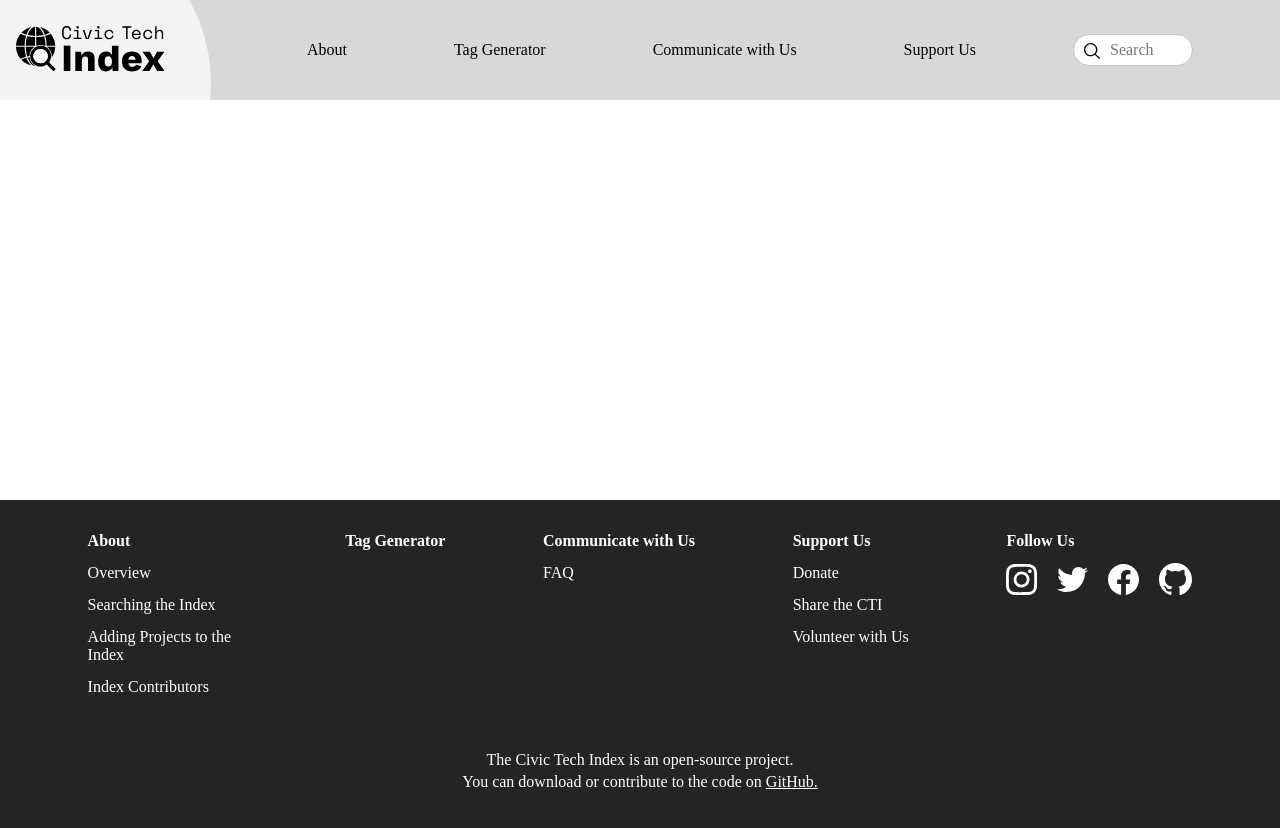
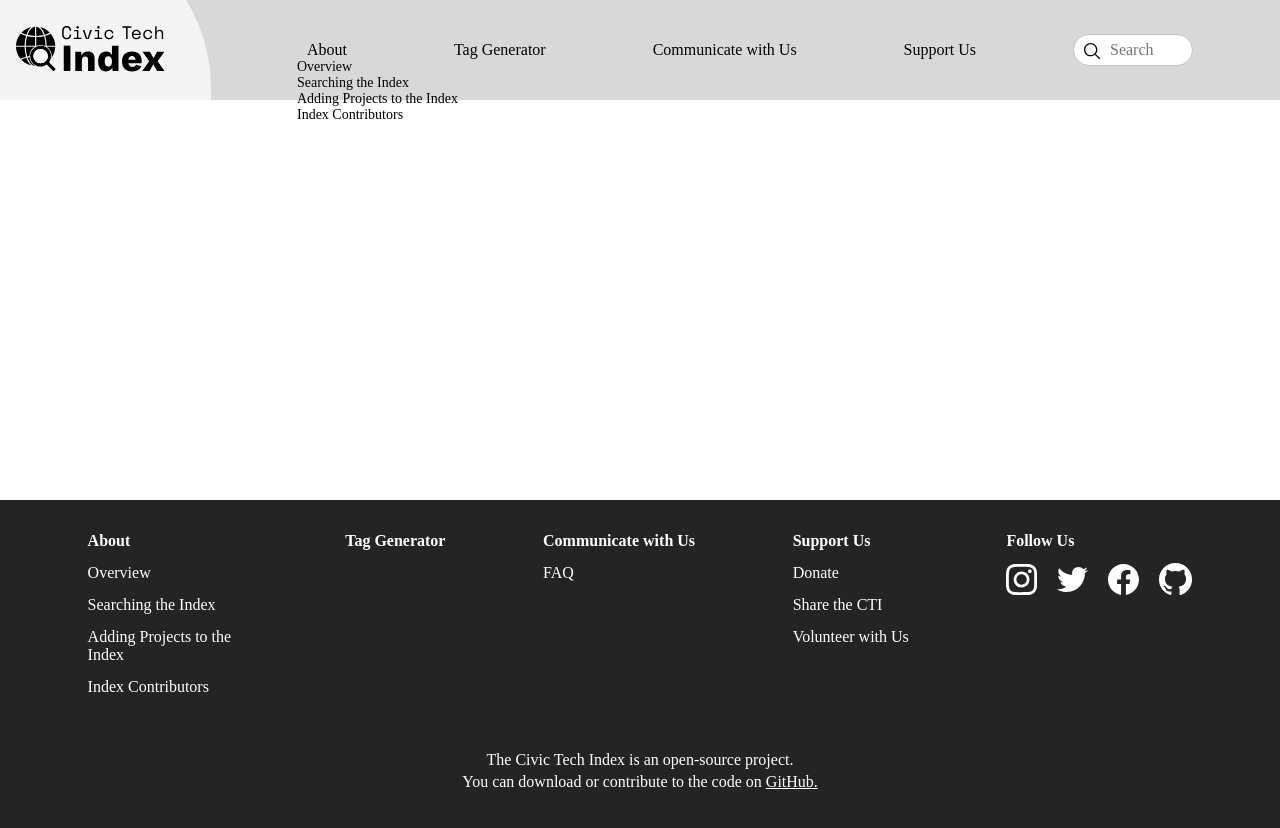
Before and after one commit to civictechindex/CTI-website-frontend, a React (Create React App) app: page / in a window 1280 px wide. Shown: the top 828 px of the page. Built offline with nearby package versions, Linux system fonts and the light colour scheme.

Commit message:
Add sublinks and update circle

```diff
--- a/src/components/Header/index.js
+++ b/src/components/Header/index.js
@@ -11,10 +11,24 @@ const Header = () => {
       <div className={classes.circle}></div>
       <img className={classes.logo} src='/images/cti-logo-bw.svg' alt='civic logo'/>
       <div className={classes.flexContainer}>
-        <Link to='/' className={classes.links}>About</Link>
-        <Link to='/' className={classes.links}>Tag Generator</Link>
-        <Link to='/' className={classes.links}>Communicate with Us</Link>
-        <Link to='/' className={classes.links}>Support Us</Link>
+        <div className={classes.linksContainer}>
+          <Link to='/' className={classes.links}>About</Link>
+          <div className={classes.subLinksContainer}>
+            <Link to='/' className={classes.subLinks}>Overview</Link>
+            <Link to='/' className={classes.subLinks}>Searching the Index</Link>
+            <Link to='/' className={classes.subLinks}>Adding Projects to the Index</Link>
+            <Link to='/' className={classes.subLinks}>Index Contributors</Link>
+          </div>
+        </div>
+        <div className={classes.linksContainer}>
+          <Link to='/' className={classes.links}>Tag Generator</Link>
+        </div>
+        <div className={classes.linksContainer}>
+          <Link to='/' className={classes.links}>Communicate with Us</Link>
+        </div>
+        <div className={classes.linksContainer}>
+          <Link to='/' className={classes.links}>Support Us</Link>
+        </div>
         <div className={classes.searchContainer}>
           <input className={classes.search} placeholder='Search'></input>
         </div>
--- a/src/components/Header/style.js
+++ b/src/components/Header/style.js
@@ -7,7 +7,6 @@ const useStyles = createUseStyles( theme => ({
     backgroundColor: '#D8D8D8',
     fontSize: '16px',
     fontFamily: theme.primaryFontFamily,
-    zIndex: '0',
   },
   flexContainer: {
     position: 'relative',
@@ -20,17 +19,16 @@ const useStyles = createUseStyles( theme => ({
   circle: {
     position: 'absolute',
     width: '336px',
-    height: '336px',
+    height: '180px',
+    borderRadius: '180px 180px 0 0',
     backgroundColor: theme.headerBG,
-    borderRadius: '100%',
-    transform: 'translate(-125px, -85px)',
+    transform: 'translate(-125px, -80px)',
   },
   logo: {
     position: 'absolute',
     width: '150px',
     top: '26px',
     left: '16px',
-    zIndex: '100',
   },
   linksContainer: {
     display: 'flex',
@@ -65,12 +63,25 @@ const useStyles = createUseStyles( theme => ({
       right: '10px',
     }
   },
+  linksContainer: {
+    position: 'relative',
+  },
+  subLinksContainer: {
+    display: 'flex',
+    flexDirection: 'column',
+    position: 'absolute',
+    width: '168px',
+    zIndex: '1000'
+  },
+  subLinks: {
+    fontSize: '14px',
+    textDecoration: 'none',
+    color: theme.primaryTextColor,
+  },
   whiteSpace: {
-    position: 'relative',
     width: '100%',
     height: '50vh',
     backgroundColor: '#FFFFFF',
-    zIndex: '1000',
   }
 }))
 
```
